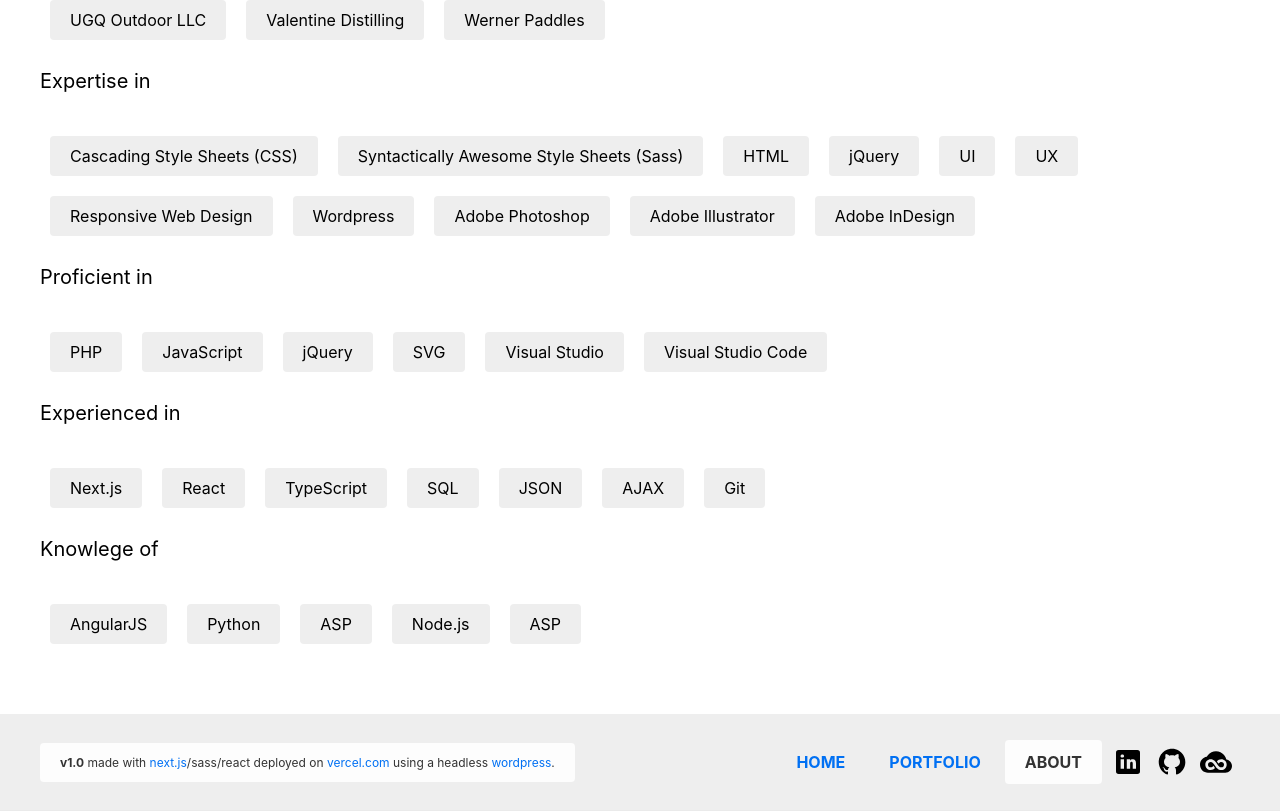
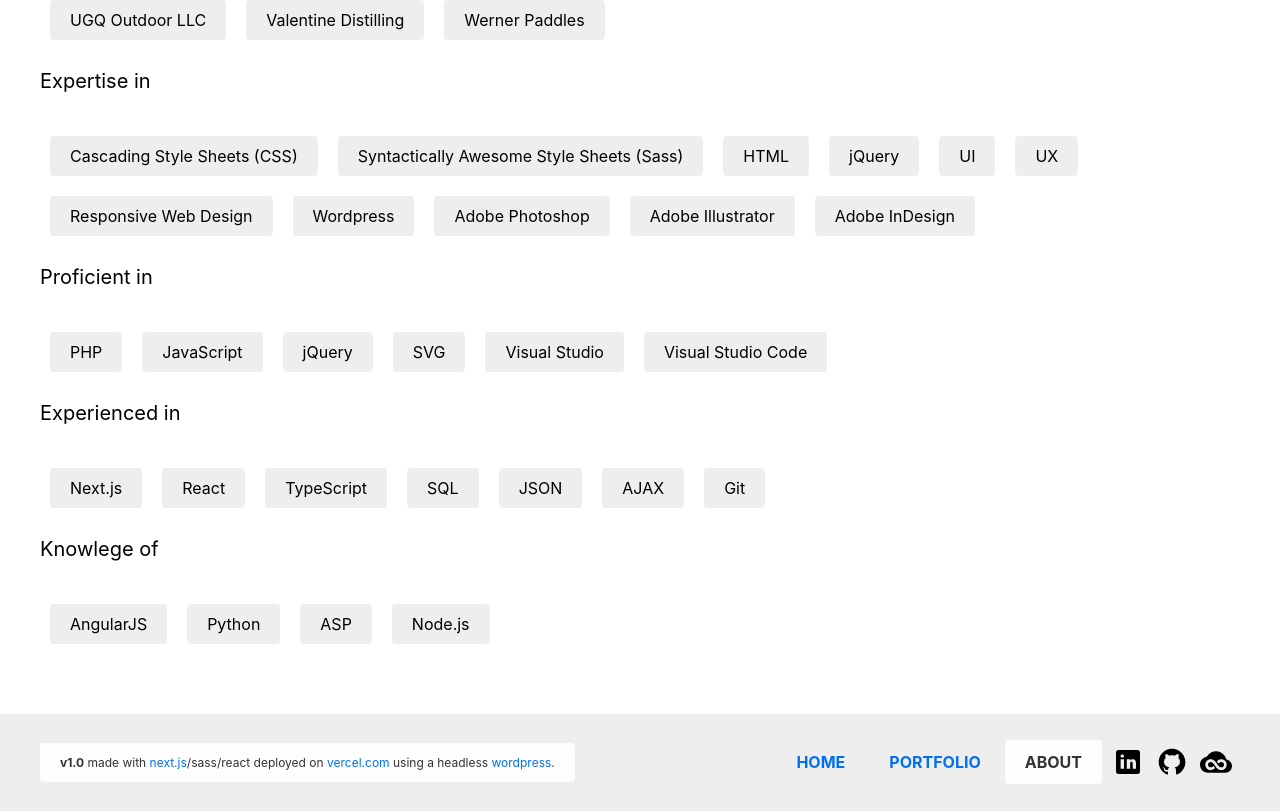
Before and after one commit to theckeler/consume, a Next.js app: page /about in a window 1280 px wide. Shown: the part 771-1582 px from the top of the page. Built offline with nearby package versions, Linux system fonts and the light colour scheme.

Commit message:
about again

```diff
--- a/pages/about.js
+++ b/pages/about.js
@@ -101,7 +101,6 @@
                     <li>Python</li>
                     <li>ASP</li>
                     <li>Node.js</li>
-                    <li>ASP</li>
                 </ul>
 
             </section>
```
